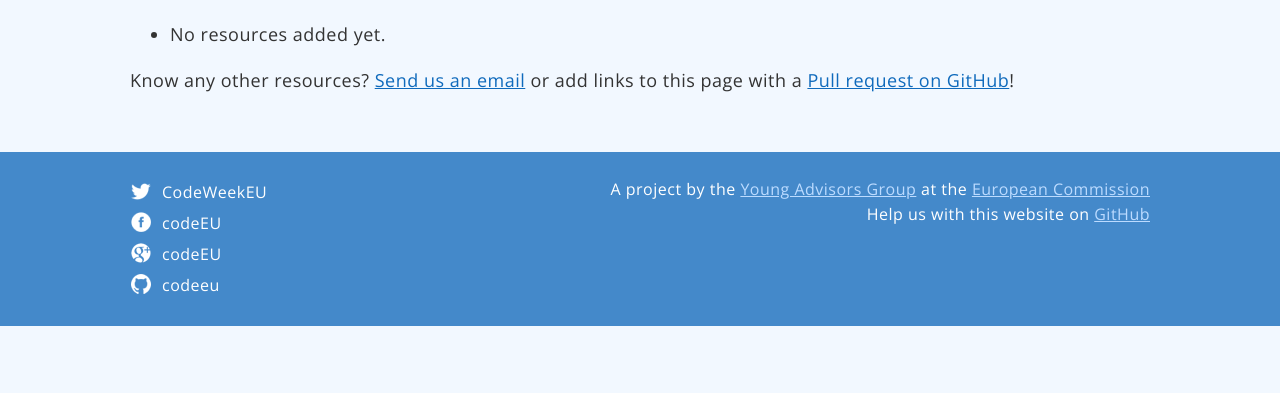
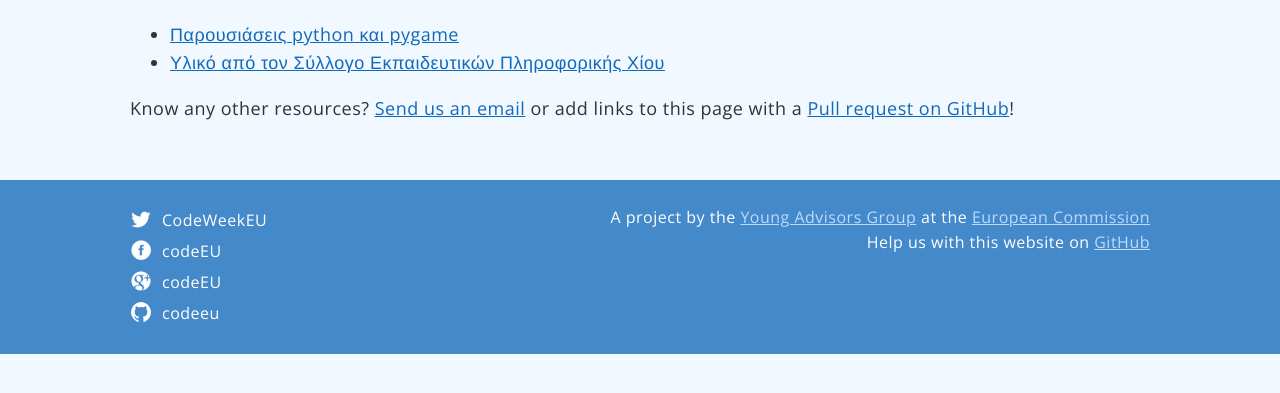
Before and after one commit to codeeu/codeeu.github.io, a Jekyll site: the page built from resources/greece/index.html, in a window 1280 px wide, cut to the strip 167-560 px from the top of the page. Built offline with Jekyll 4.4.1, drawn with Linux system fonts in a browser that asks for light colours; nearby versions of some CDN libraries; Markdown is read by kramdown in place of the engine named in the settings.

Commit message:
Resources added
2 Link resources have been added

```diff
--- a/resources/greece/index.html
+++ b/resources/greece/index.html
@@ -4,7 +4,8 @@ title: Greece
 ---
 
   <ul>
-   	<li>No resources added yet.</li>
+   	<li><a href = "http://pygamegr.wordpress.com/presentations/">Παρουσιάσεις python και pygame</a></li>
+   	<li><a href = "http://www.sepchiou.gr/">Υλικό από τον Σύλλογο Εκπαιδευτικών Πληροφορικής Χίου</a></li>
   </ul>
 
   <p>Know any other resources? <a href="mailto:{{site.contact.email}}">Send us an email</a> or add links to this page with a <a href="https://github.com/codeeu/codeeu.github.io">Pull request on GitHub</a>!</p>
```
